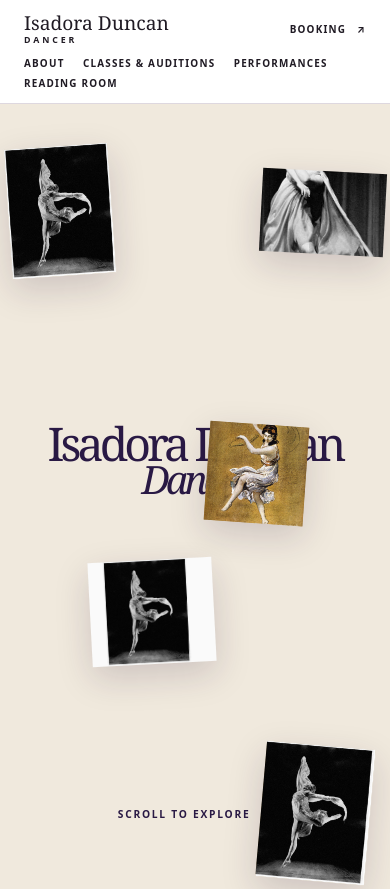
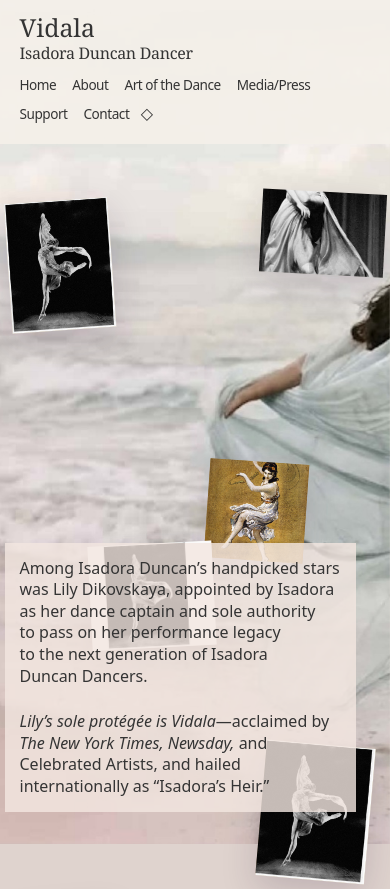
Before and after one commit to Method-Intelligence/pages-export-test, a plain HTML site: page site/index.html in a window 390 px wide. Shown: the top 889 px of the page. Drawn offline with Linux system fonts and the light colour scheme.

Commit message:
Publish page from Midom

```diff
--- a/site/index.html
+++ b/site/index.html
@@ -3,7 +3,7 @@
 <head>
   <meta charset="utf-8">
   <meta name="viewport" content="width=device-width, initial-scale=1">
-  <title>Isadora Duncan Dancer</title>
+  <title>Vidala | Isadora Duncan Dancer</title>
   <meta name="description" content="The art of Isadora Duncan through dance, performance, and study.">
   <link rel="stylesheet" href="./styles.css">
   <script src="./main.js" defer></script>
@@ -11,22 +11,27 @@
 <body>
   <a class="skip" href="#main">Skip to content</a>
   <header class="masthead" id="masthead">
-    <a class="brand" href="#home">Isadora Duncan<span>Dancer</span></a>
+    <a class="brand" href="#home">Vidala<span>Isadora Duncan Dancer</span></a>
     <nav aria-label="Main navigation">
+      <a href="#home">Home</a>
       <a href="#about">About</a>
-      <a href="#classes">Classes &amp; Auditions</a>
-      <a href="#performances">Performances</a>
-      <a href="#reading-room">Reading Room</a>
+      <a href="#classes">Art of the Dance</a>
+      <a href="#performances">Media/Press</a>
+      <a href="#support">Support</a>
+      <span class="contact-controls"><a href="#contact">Contact</a><button type="button" id="cascade-toggle" aria-label="Cascading images" aria-pressed="true" aria-controls="cascade-images" title="Hide cascading images">◇</button></span>
     </nav>
-    <a class="booking" href="#contact">Booking <span aria-hidden="true">↗</span></a>
   </header>
   <main id="main">
     <section class="cascade" id="home" aria-labelledby="page-title">
-      <div class="cascade-title">
-        <h1 id="page-title"><span>Isadora Duncan</span><em>Dancer</em></h1>
-        <p>Scroll to explore <span aria-hidden="true">↓</span></p>
+      <div class="beach-backdrop" aria-hidden="true"></div>
+      <div class="beach-intro">
+        <h1 id="page-title" class="visually-hidden">Vidala · Isadora Duncan Dancer</h1>
+        <div class="beach-copy">
+          <p>Among Isadora Duncan’s handpicked stars was Lily Dikovskaya, appointed by Isadora as her dance captain and sole authority to pass on her performance legacy to the next generation of Isadora Duncan Dancers.</p>
+          <p><em>Lily’s sole protégée is Vidala</em>—acclaimed by <em>The New York Times, Newsday,</em> and Celebrated Artists, and hailed internationally as “Isadora’s Heir.”</p>
+        </div>
       </div>
-      <div class="cascade-images" aria-hidden="true">
+      <div id="cascade-images" class="cascade-images" aria-hidden="true">
           <img class="cascade-image cascade-image--1 cascade-image--gold" src="../assets/isadora-dancing.jpg" alt="" draggable="false">
           <img class="cascade-image cascade-image--2 cascade-image--photo" src="../assets/isadora-portrait.jpg" alt="" draggable="false">
           <img class="cascade-image cascade-image--3 cascade-image--gold" src="../assets/isadora-dancing.jpg" alt="" draggable="false">
@@ -90,6 +95,10 @@
         <p>Books, articles, and press on Isadora Duncan and the company.</p>
       </section>
     </div>
+    <section class="section-wrap support-section" id="support" aria-labelledby="support-title">
+      <h2 id="support-title">Support</h2>
+      <p><a href="#contact">Contact us to learn how to support the work.</a></p>
+    </section>
   </main>
   <footer id="contact">
     <div class="section-wrap footer-inner">
--- a/site/main.js
+++ b/site/main.js
@@ -22,6 +22,7 @@ function updateHeaderTheme() {
   const about = introSection.getBoundingClientRect();
   const onLightSection = about.top > edge || about.bottom <= edge;
   masthead.classList.toggle('is-light', onLightSection);
+  masthead.classList.toggle('is-over-home', cascade.getBoundingClientRect().bottom > edge);
 }
 
 function updateScrollEffects() {
@@ -49,3 +50,11 @@ reducedMotion.addEventListener('change', scheduleScrollEffects);
 for (const image of document.querySelectorAll('.card-frame img')) {
   image.addEventListener('contextmenu', event => event.preventDefault());
 }
+
+const cascadeToggle = document.querySelector('#cascade-toggle');
+cascadeToggle.addEventListener('click', () => {
+  const hidden = cascade.classList.toggle('is-images-hidden');
+  cascadeToggle.setAttribute('aria-pressed', String(!hidden));
+  cascadeToggle.title = hidden ? 'Show cascading images' : 'Hide cascading images';
+  scheduleScrollEffects();
+});
--- a/site/styles.css
+++ b/site/styles.css
@@ -180,3 +180,53 @@ footer { background: var(--dark); color: var(--ivory); }
   .cascade-image { position: static; width: 100%; aspect-ratio: 4 / 3; transform: none; }
   .cascade-image:nth-child(n + 3) { display: none; }
 }
+
+/* Beach opening and quiet image visibility control. */
+:root { --head-height: 6rem; }
+.masthead { grid-template-columns: minmax(15rem, 1fr) auto; gap: 1.5rem; height: var(--head-height); padding-inline: clamp(1.5rem, 8.5vw, 9rem); margin-bottom: calc(-1 * var(--head-height)); }
+.masthead.is-over-home { background: transparent; color: #343434; border-color: transparent; }
+.brand { font-size: clamp(1.55rem, 2.2vw, 2rem); line-height: 1.1; }
+.brand span { font: 400 clamp(.95rem, 1.65vw, 1.5rem)/1.2 Georgia, serif; letter-spacing: -.02em; text-transform: none; margin-top: .15rem; }
+.masthead nav { gap: clamp(.8rem, 2.6vw, 2.8rem); }
+.masthead nav a { font-size: clamp(.8rem, 1.35vw, 1.15rem); font-weight: 350; letter-spacing: -.035em; text-transform: none; white-space: nowrap; }
+.contact-controls { display: inline-flex; align-items: center; gap: .25rem; }
+#cascade-toggle { font: 400 1rem/1 system-ui, sans-serif; padding: .35rem; min-width: 1.7rem; min-height: 1.9rem; border: 0; background: transparent; color: inherit; cursor: pointer; }
+#cascade-toggle:hover { opacity: .6; }
+#cascade-toggle[aria-pressed="false"] { opacity: .5; }
+.visually-hidden { position: absolute; width: 1px; height: 1px; padding: 0; margin: -1px; overflow: hidden; clip-path: inset(50%); white-space: nowrap; border: 0; }
+.cascade { background: #dfd3ce; color: #343434; }
+.beach-backdrop { position: sticky; top: 0; height: 100svh; margin-bottom: -100svh; background: url('../assets/vidala-beach-background.jpg') center center / cover no-repeat; }
+.beach-intro { position: sticky; top: 0; height: 100svh; min-height: 38rem; display: flex; align-items: flex-end; padding: calc(var(--head-height) + 2rem) 8.5vw 7vw; }
+.beach-copy { width: 59%; max-width: 52rem; font-size: clamp(1rem, 1.45vw, 1.35rem); font-weight: 350; line-height: 1.35; text-wrap: pretty; }
+.beach-copy p + p { margin-top: 1.5rem; }
+.cascade-images { opacity: 1; transition: opacity 650ms ease; }
+.cascade.is-images-hidden .cascade-images { opacity: 0; }
+.support-section { padding-block: 0 4rem; }
+.support-section h2 { font-size: clamp(1.9rem, 3vw, 2.85rem); margin-bottom: 1rem; }
+@media (max-width: 1050px) {
+  :root { --head-height: 8rem; }
+  .masthead { grid-template-columns: 1fr; align-content: center; gap: .75rem; padding-inline: 5vw; }
+  .masthead nav { grid-area: auto; justify-content: space-between; gap: .7rem; }
+  .beach-intro { padding-inline: 5vw; }
+  .beach-copy { width: 60%; }
+}
+@media (max-width: 620px) {
+  :root { --head-height: 9rem; }
+  .masthead nav { flex-wrap: wrap; justify-content: flex-start; gap: .25rem 1rem; }
+  .masthead nav a { font-size: .85rem; }
+  .brand span { font-size: 1rem; }
+  .beach-backdrop { background-position: 65% center; }
+  .beach-intro { align-items: flex-end; min-height: 42rem; padding: calc(var(--head-height) + 1rem) 5vw 2rem; }
+  .beach-copy { width: 100%; font-size: 1rem; padding: 1rem; background: #f7eeeadb; }
+}
+@media (prefers-reduced-motion: reduce) {
+  .cascade { padding: 0; }
+  .cascade-images { transition: none; margin: 1rem; }
+  .beach-backdrop { position: absolute; inset: 0 0 auto; margin-bottom: 0; }
+  .beach-intro { position: relative; }
+}
+
+.masthead.is-over-home { background: #f4f0e9e6; }
+.cascade-images { top: var(--head-height); }
+.beach-intro { z-index: 2; pointer-events: none; }
+.beach-copy { padding: .9rem; margin-left: -.9rem; background: #f3e7e1cf; }
```
Also changed, not shown: assets/vidala-beach-background.jpg (added).
